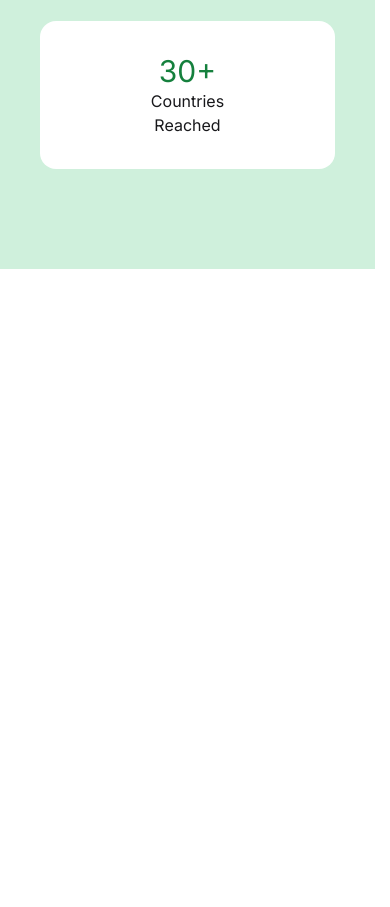
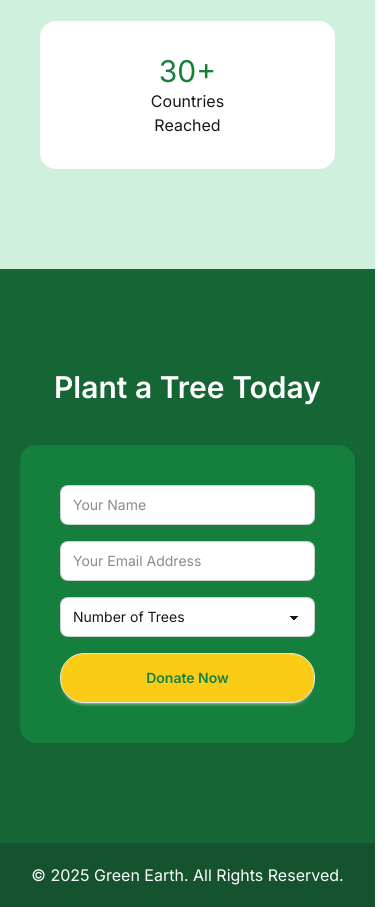
Before and after one commit to MDFAHAD721/Green-Earth, a plain HTML site: page index.html in a window 390 px wide. Shown: the part 3039-3946 px from the top of the page. Before the commit the page ends 3308 px from the top, so only its background shows below. Drawn offline with nearby package versions, Linux system fonts and the light colour scheme; no server answers.

Commit message:
added footer section with responsivenss

```diff
--- a/index.html
+++ b/index.html
@@ -196,7 +196,28 @@
 </div>
 
 <!-- FOOTER SECTION -->
+<div class="bg-[#166534] py-25 px-5 lg:px-0">
+    <div class="text-center items-center text-3xl font-semibold mb-10">
+        <p class="text-white">Plant a Tree Today</p>
+    </div>
+    <div class="flex flex-col md:w-2/4 lg:w-2/6 mx-auto p-10 rounded-2xl space-y-4 bg-[#15803D]">
+      <input type="text" placeholder="Your Name" class="input w-full rounded-lg" />
+      <input type="text" placeholder="Your Email Address" class="input w-full rounded-lg" />
+      <div>
+    <select class="select select-primary w-full rounded-lg">
+    <option disabled selected>Number of Trees</option>
+    <option>1</option>
+    <option>2</option>
+    <option>3 or more</option>
+      </select>
+      </div>
+      <button class="btn w-full py-6 rounded-3xl hover:text-[#DCFCE7] hover:bg-[#15803D] bg-[#FACC15] text-[#15803D]">Donate Now</button>
+    </div>
+</div>
 
+<div class="py-5 text-center bg-[#14532D] text-white">
+      <p>© 2025 Green Earth. All Rights Reserved.</p>
+  </div>
 
     <script src="script.js"></script>
 </body>
```
